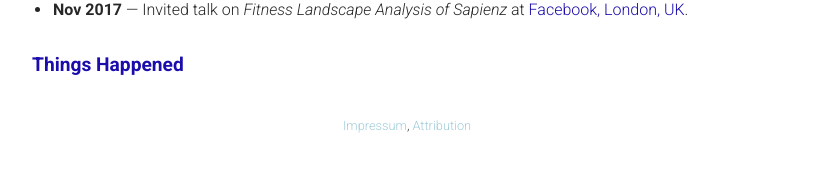
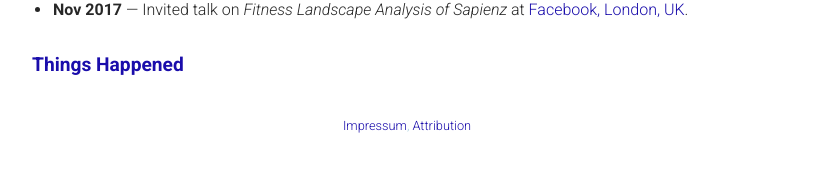
Before and after one commit to thomas-vogel/thomas-vogel.github.io, a Jekyll site: the page built from index.md, in a window 1280 px wide. Shown: the part 1220-1409 px from the top of the page, without its empty margins (233-1046 px from the left). Built offline with Jekyll 4.4.1, drawn with Linux system fonts in a browser that asks for light colours.

Commit message:
Adjust css for footer.

```diff
--- a/assets/css/main.scss
+++ b/assets/css/main.scss
@@ -413,9 +413,7 @@ blockquote {
 	padding-top: 40px;
 	text-align: center;
 	font-size: 0.8em;
-	a {
-		color: $color-hire-blue;
-	}
+	color: $color-hire-blue;
 }
 
 .acmdlitem {font-family: Roboto;
```
